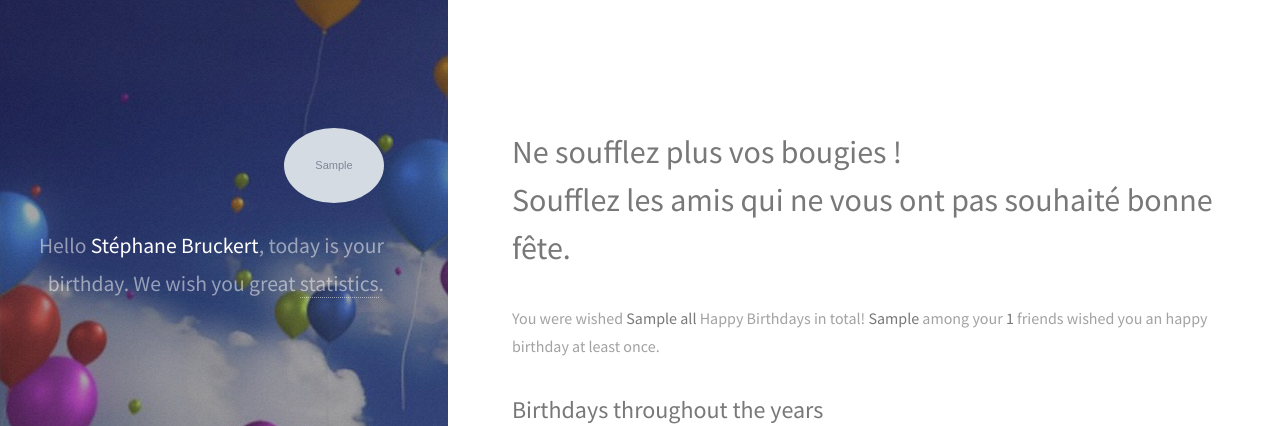
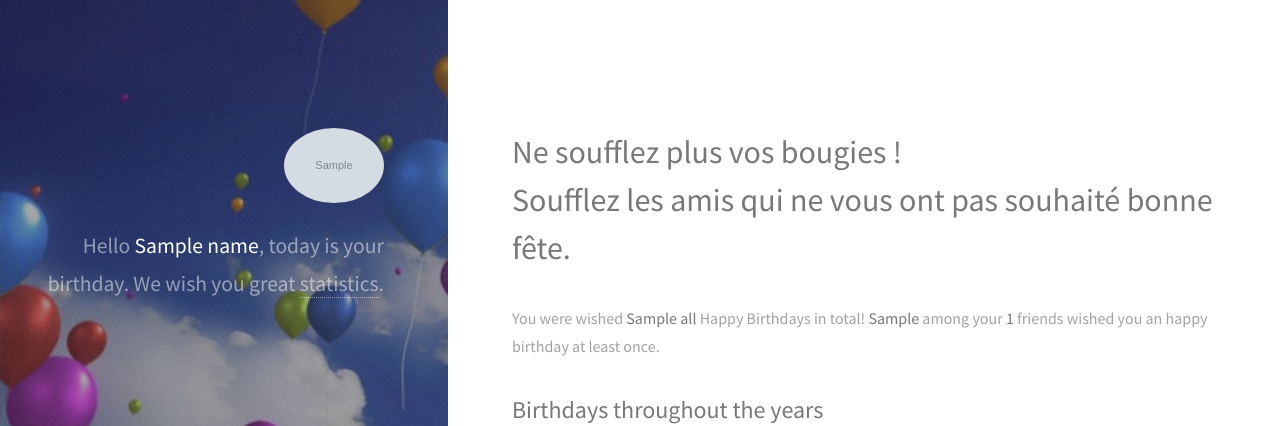
Before and after one commit to stephanebruckert/happybirthday.io, a Django app: template timeline/templates/stats.html in a window 1280 px wide. Shown: the top 426 px of the page. Run offline with Django 3.2, Linux system fonts and the light colour scheme; the template is opened without the code that fills it: most values are stand-ins (such as "Sample title", 1, 10 or a date in 2020); grey boxes marked "Sample" are stand-in pictures; parts of the project's set-up code (start-up, migrations or seed data) failed here and were passed over.

Commit message:
minor changes

```diff
--- a/timeline/templates/stats.html
+++ b/timeline/templates/stats.html
@@ -32,7 +32,7 @@
 		<!-- Header -->
 			<header id="header">
 				<a href="#" class="image avatar"><img src="{{ picture }}" alt="" /></a>
-				<h1>Hello <strong>Stéphane Bruckert</strong>,<br />
+				<h1>Hello <strong>{{ name }}</strong>,<br />
 				today is your birthday.<br />
 				We wish you great <a href="https://bitbucket.org/yesyoucan/socialcharts">statistics</a>.</h1>
 			</header>
--- a/timeline/views.py
+++ b/timeline/views.py
@@ -66,12 +66,9 @@ def stats(request):
 
         # USER INFO
         picture = graph.get_connections("me", "picture")["url"]
-        pp.pprint(picture)
         friends = graph.get_connections("me", "friends", limit=1)
-        pp.pprint(friends)
         totalFriends = friends["summary"]["total_count"]
         profile = graph.get_object("me")
-        pp.pprint(profile)
         birthday = profile["birthday"]
 
         # TIME INFO
@@ -135,6 +132,7 @@ def stats(request):
         context["word_chart_count"] = wordCount
         context["total_friends"] = totalFriends
         context["all"] = all
+        context["name"] = profile["name"]
 
         request.session["over"] = "yes"
 
```
